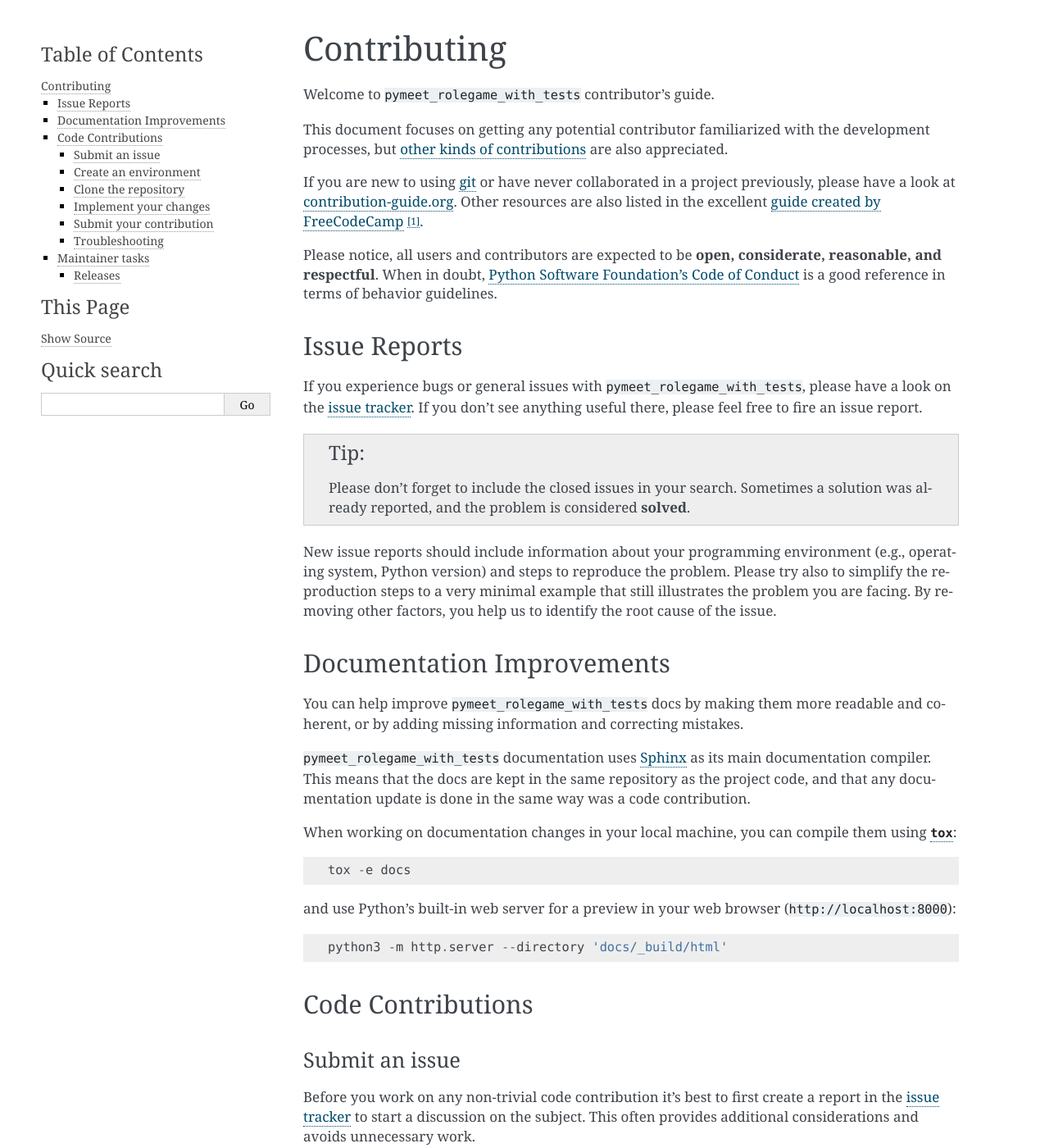
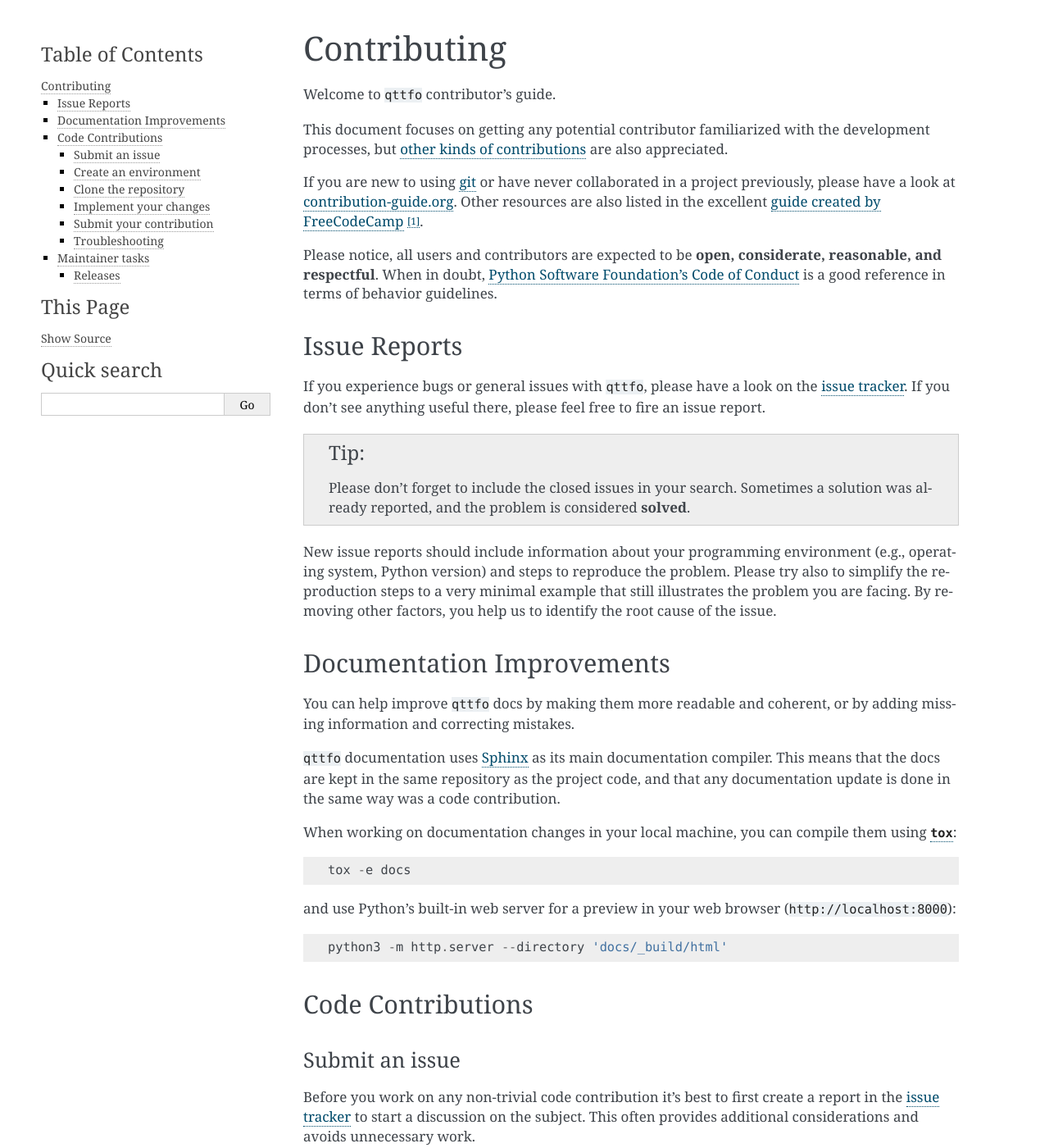
Before and after one commit to sbauza/pymeet_rolegame_with_tests, a Sphinx documentation site: the page built from docs/contributing.rst, in a window 1280 px wide and 1400 px high. Shown: the whole window at 82% size. Built offline with Sphinx 7.4.7, drawn with Linux system fonts in a browser that asks for light colours; the version number is read from the project's files by our own code; some of the changed text lies outside the part shown.

Commit message:
change the repo name to qttfo

```diff
--- a/CONTRIBUTING.rst
+++ b/CONTRIBUTING.rst
@@ -27,7 +27,7 @@
 Contributing
 ============
 
-Welcome to ``pymeet_rolegame_with_tests`` contributor's guide.
+Welcome to ``qttfo`` contributor's guide.
 
 This document focuses on getting any potential contributor familiarized
 with the development processes, but `other kinds of contributions`_ are also
@@ -46,7 +46,7 @@ guidelines.
 Issue Reports
 =============
 
-If you experience bugs or general issues with ``pymeet_rolegame_with_tests``, please have a look
+If you experience bugs or general issues with ``qttfo``, please have a look
 on the `issue tracker`_. If you don't see anything useful there, please feel
 free to fire an issue report.
 
@@ -65,10 +65,10 @@ you help us to identify the root cause of the issue.
 Documentation Improvements
 ==========================
 
-You can help improve ``pymeet_rolegame_with_tests`` docs by making them more readable and coherent, or
+You can help improve ``qttfo`` docs by making them more readable and coherent, or
 by adding missing information and correcting mistakes.
 
-``pymeet_rolegame_with_tests`` documentation uses Sphinx_ as its main documentation compiler.
+``qttfo`` documentation uses Sphinx_ as its main documentation compiler.
 This means that the docs are kept in the same repository as the project code, and
 that any documentation update is done in the same way was a code contribution.
 
@@ -80,7 +80,7 @@ that any documentation update is done in the same way was a code contribution.
 
    .. tip::
       Please notice that the `GitHub web interface`_ provides a quick way of
-      propose changes in ``pymeet_rolegame_with_tests``'s files. While this mechanism can
+      propose changes in ``qttfo``'s files. While this mechanism can
       be tricky for normal code contributions, it works perfectly fine for
       contributing to the docs, and can be quite handy.
 
@@ -131,8 +131,8 @@ This can easily be done via either |virtualenv|_::
 
 or Miniconda_::
 
-    conda create -n pymeet_rolegame_with_tests python=3 six virtualenv pytest pytest-cov
-    conda activate pymeet_rolegame_with_tests
+    conda create -n qttfo python=3 six virtualenv pytest pytest-cov
+    conda activate qttfo
 
 Clone the repository
 --------------------
@@ -142,8 +142,8 @@ Clone the repository
    page. This creates a copy of the code under your account on |the repository service|.
 #. Clone this copy to your local disk::
 
-    git clone git@github.com:YourLogin/pymeet_rolegame_with_tests.git
-    cd pymeet_rolegame_with_tests
+    git clone git@github.com:YourLogin/qttfo.git
+    cd qttfo
 
 #. You should run::
 
@@ -158,7 +158,7 @@ Clone the repository
     pip install pre-commit
     pre-commit install
 
-   ``pymeet_rolegame_with_tests`` comes with a lot of hooks configured to automatically help the
+   ``qttfo`` comes with a lot of hooks configured to automatically help the
    developer to check the code being written.
 
 Implement your changes
@@ -285,7 +285,7 @@ Releases
 
 If you are part of the group of maintainers and have correct user permissions
 on PyPI_, the following steps can be used to release a new version for
-``pymeet_rolegame_with_tests``:
+``qttfo``:
 
 #. Make sure all unit tests are successful.
 #. Tag the current commit on the main branch with a release tag, e.g., ``v1.2.3``.
@@ -314,8 +314,8 @@ on PyPI_, the following steps can be used to release a new version for
 .. |the repository service| replace:: GitHub
 .. |contribute button| replace:: "Create pull request"
 
-.. _repository: https://github.com/<USERNAME>/pymeet_rolegame_with_tests
-.. _issue tracker: https://github.com/<USERNAME>/pymeet_rolegame_with_tests/issues
+.. _repository: https://github.com/<USERNAME>/qttfo
+.. _issue tracker: https://github.com/<USERNAME>/qttfo/issues
 .. <-- end -->
 
 
--- a/README.rst
+++ b/README.rst
@@ -1,5 +1,5 @@
-.. image:: https://github.com/sbauza/pymeet_rolegame_with_tests/actions/workflows/ci.yml/badge.svg
-    :target: https://github.com/sbauza/pymeet_rolegame_with_tests/actions/workflows/ci.yml
+.. image:: https://github.com/sbauza/qttfo/actions/workflows/ci.yml/badge.svg
+    :target: https://github.com/sbauza/qttfo/actions/workflows/ci.yml
     :alt: Tox gate Status
 
 |
--- a/docs/conf.py
+++ b/docs/conf.py
@@ -87,7 +87,7 @@ source_suffix = ".rst"
 master_doc = "index"
 
 # General information about the project.
-project = "pymeet_rolegame_with_tests"
+project = "qttfo"
 copyright = "2022, Sylvain Bauza"
 
 # The version info for the project you're documenting, acts as replacement for
@@ -229,7 +229,7 @@ html_static_path = ["_static"]
 # html_file_suffix = None
 
 # Output file base name for HTML help builder.
-htmlhelp_basename = "pymeet_rolegame_with_tests-doc"
+htmlhelp_basename = "qttfo-doc"
 
 
 # -- Options for LaTeX output ------------------------------------------------
@@ -246,7 +246,7 @@ latex_elements = {
 # Grouping the document tree into LaTeX files. List of tuples
 # (source start file, target name, title, author, documentclass [howto/manual]).
 latex_documents = [
-    ("index", "user_guide.tex", "pymeet_rolegame_with_tests Documentation", "Sylvain Bauza", "manual")
+    ("index", "user_guide.tex", "qttfo Documentation", "Sylvain Bauza", "manual")
 ]
 
 # The name of an image file (relative to this directory) to place at the top of
--- a/docs/index.rst
+++ b/docs/index.rst
@@ -1,8 +1,8 @@
 ==========================
-pymeet_rolegame_with_tests
+qttfo
 ==========================
 
-This is the documentation of **pymeet_rolegame_with_tests**.
+This is the documentation of **qttfo**.
 
 .. note::
 
--- a/setup.cfg
+++ b/setup.cfg
@@ -12,7 +12,7 @@ license = Apache License 2.0
 license_files = LICENSE.txt
 long_description = file: README.rst
 long_description_content_type = text/x-rst; charset=UTF-8
-url = https://github.com/sbauza/pymeet_rolegame_with_tests
+url = https://github.com/sbauza/qttfo
 # Add here related links, for example:
 project_urls =
     Documentation = None Yet.
--- a/setup.py
+++ b/setup.py
@@ -1,5 +1,5 @@
 """
-    Setup file for pymeet_rolegame_with_tests.
+    Setup file for qttfo.
     Use setup.cfg to configure your project.
 
     This file was generated with PyScaffold 4.3.1.
```
